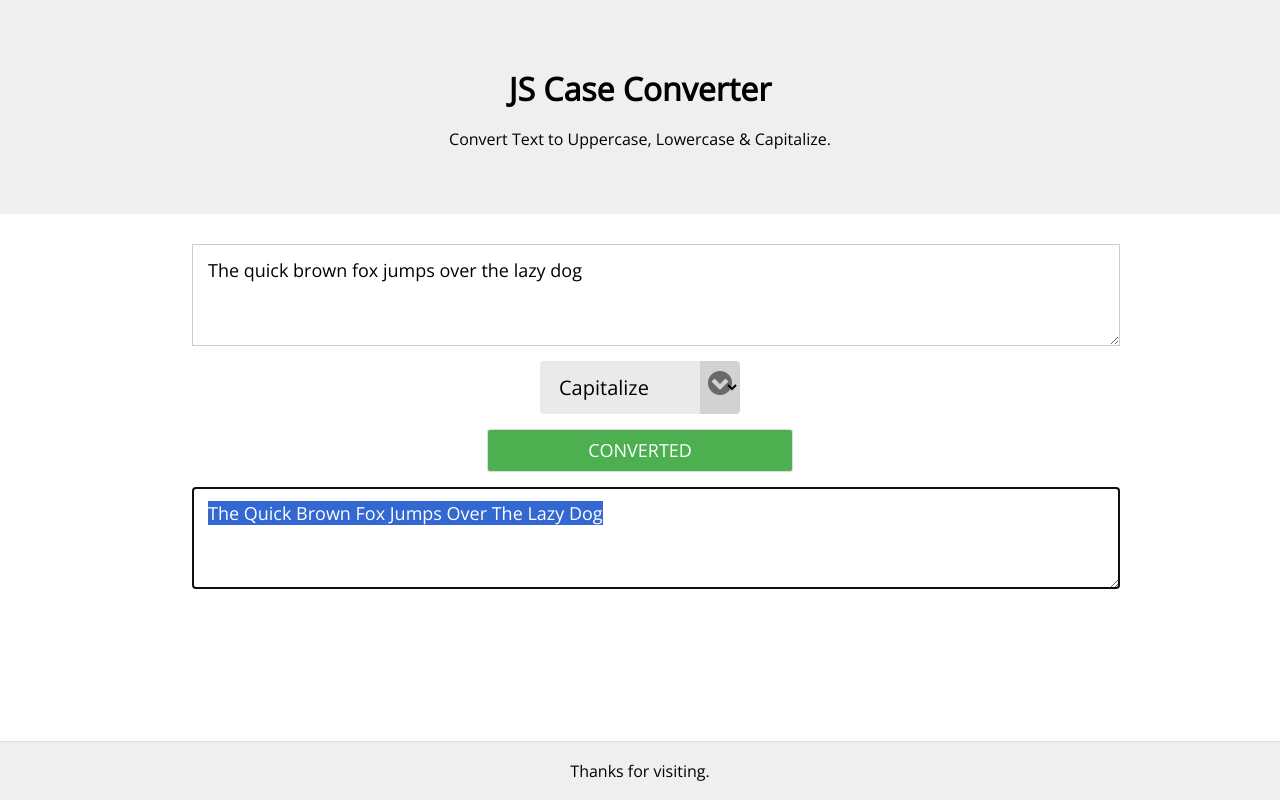
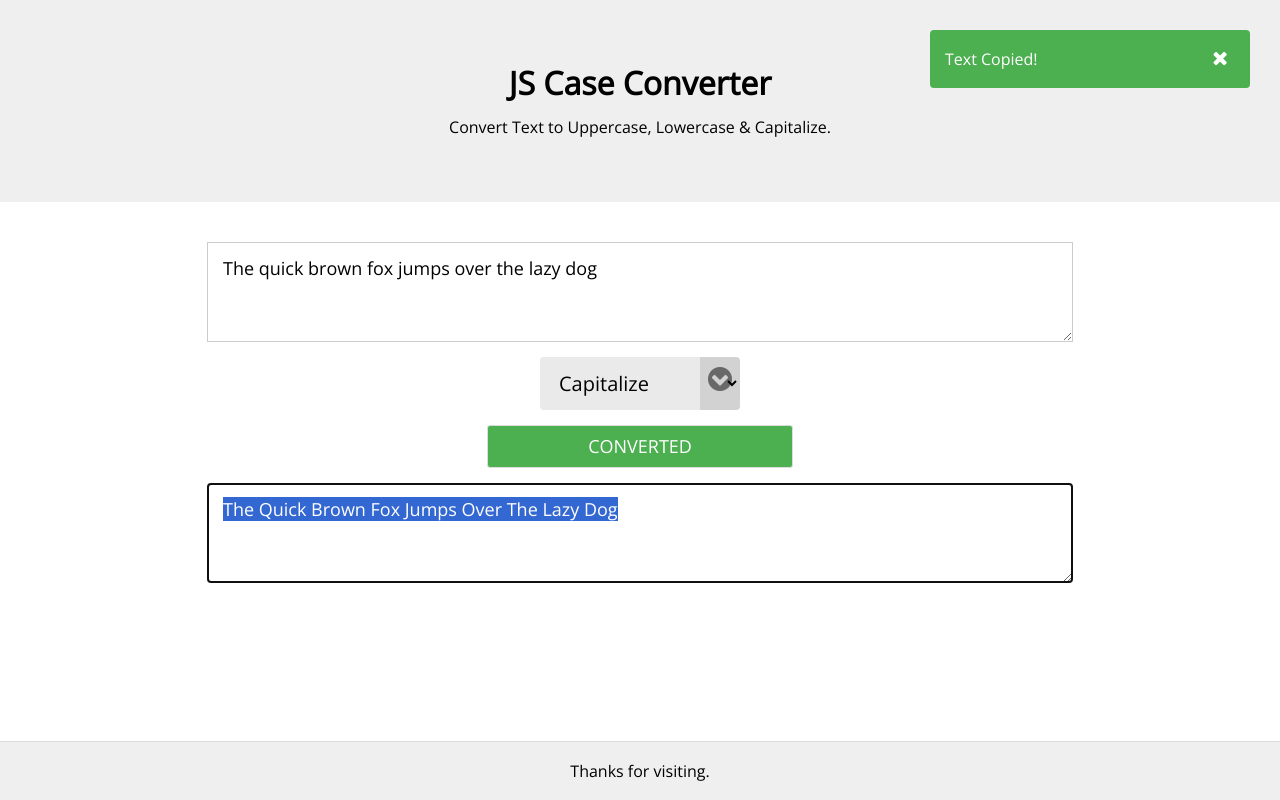
Before and after one commit to Asikur22/js-case-converter, a plain HTML site: page index.html in a window 1280 px wide. Both pictures are taken after a click on the button "CONVERT". Drawn offline with nearby package versions, Linux system fonts and the light colour scheme.

Commit message:
Initialize

```diff
--- a/css/style.css
+++ b/css/style.css
@@ -1,3 +1,10 @@
+html,
+body {
+	width: 100%;
+	height: 100%;
+	overflow-x: hidden;
+}
+
 body {
 	font-family: "Open Sans", sans-serif;
 }
@@ -7,14 +14,19 @@ body {
 	text-align: center;
 	background: #efefef;
 	width: 100%;
-	padding: 0 15px;
+	box-sizing: border-box;
+}
+.page-header {
+	padding: 15px;
 }
 
-.page-header {
-	padding: 50px 0;
+.page-header h1 {
+	margin: 0;
+	padding: 15px 0 0;
 }
+
 .page-footer {
-	padding: 20px 0;
+	padding: 20px 15px;
 	position: fixed;
 	bottom: 0;
 	left: 0;
@@ -22,21 +34,24 @@ body {
 }
 
 .wrapper {
-	width: 70%;
-	padding: 30px 0;
+	padding: 40px 15px;
 	margin: 0 auto;
 	text-align: center;
+	width: 100%;
+	box-sizing: border-box;
+	margin-bottom: 50px;
 }
 
 textarea {
 	width: 100%;
 	display: block;
-	height: 70px;
+	height: 150px;
 	margin: 0 auto;
 	border: 1px solid #ccc;
 	font-size: 18px;
 	text-align: left;
 	padding: 15px;
+	box-sizing: border-box;
 }
 
 .select-box {
@@ -116,15 +131,14 @@ textarea {
 #alert {
 	background: #4caf50;
 	color: #fff;
-	width: 320px;
+	width: 100%;
 	text-align: left;
 	padding: 20px 15px;
-	border-radius: 4px;
 	position: fixed;
-	left: auto;
-	right: 30px;
-	top: 30px;
+	top: 0;
+	left: 0;
 	display: none;
+	box-sizing: border-box;
 }
 
 #alert-close {
@@ -150,3 +164,25 @@ textarea {
 	background: #fff;
 	color: #7d7d7d;
 }
+
+@media (min-width: 600px) {
+	.page-header {
+		padding: 50px 15px;
+	}
+
+	.wrapper {
+		width: 70%;
+	}
+
+	textarea {
+		height: 100px;
+	}
+
+	#alert {
+		width: 320px;
+		left: auto;
+		right: 30px;
+		top: 30px;
+		border-radius: 4px;
+	}
+}
--- a/js/scripts.js
+++ b/js/scripts.js
@@ -4,7 +4,7 @@ String.prototype.toCapitalizeCase = function() {
 	});
 };
 
-function fadeOut(el) {
+function fadeOut(el, el2) {
 	el.style.opacity = 1;
 
 	(function fade() {
@@ -13,6 +13,8 @@ function fadeOut(el) {
 		} else {
 			requestAnimationFrame(fade);
 		}
+
+		el2 && el2.focus();
 	})();
 }
 
@@ -68,8 +70,11 @@ document.addEventListener("DOMContentLoaded", function() {
 				fadeIn(document.getElementById("alert"));
 
 				setTimeout(function() {
-					fadeOut(document.getElementById("alert"));
-				}, 2000);
+					fadeOut(
+						document.getElementById("alert"),
+						document.querySelector("#result textarea")
+					);
+				}, 3000);
 			}
 		},
 		false
@@ -88,6 +93,9 @@ document.addEventListener("DOMContentLoaded", function() {
 		.addEventListener("click", function(event) {
 			event.preventDefault();
 
-			fadeOut(document.getElementById("alert"));
+			fadeOut(
+				document.getElementById("alert"),
+				document.querySelector("#result textarea")
+			);
 		});
 });
```
